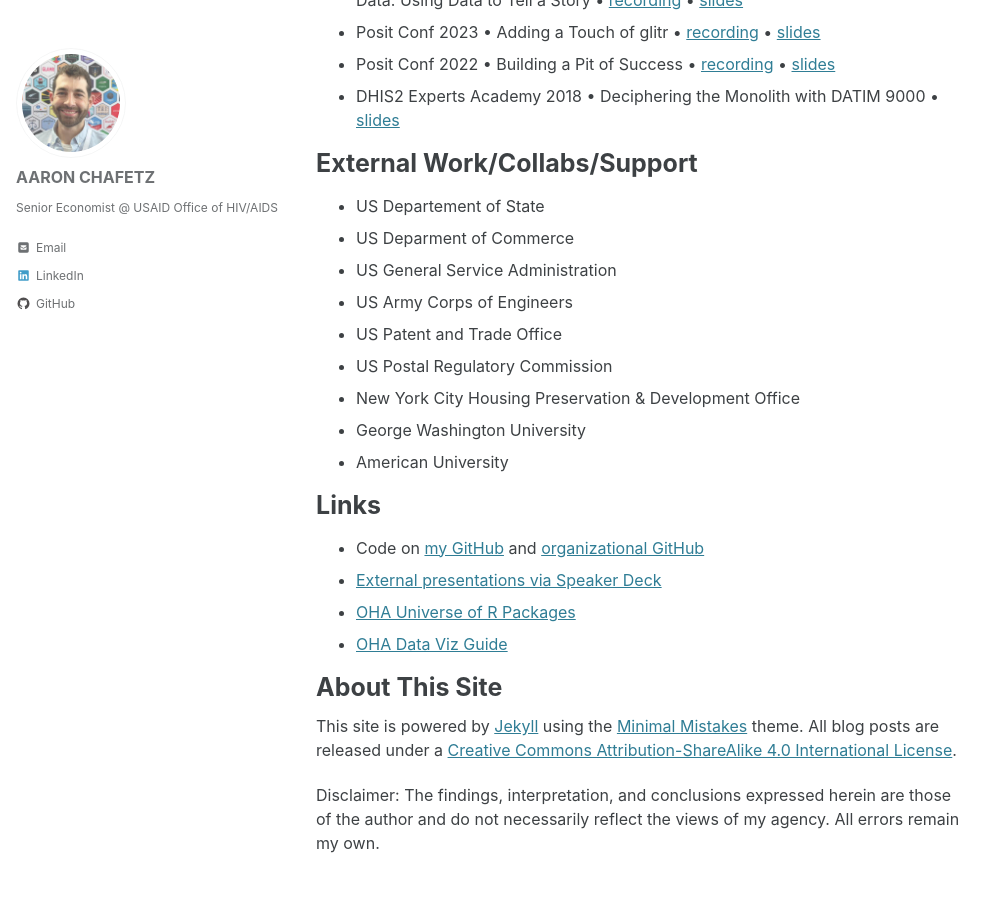
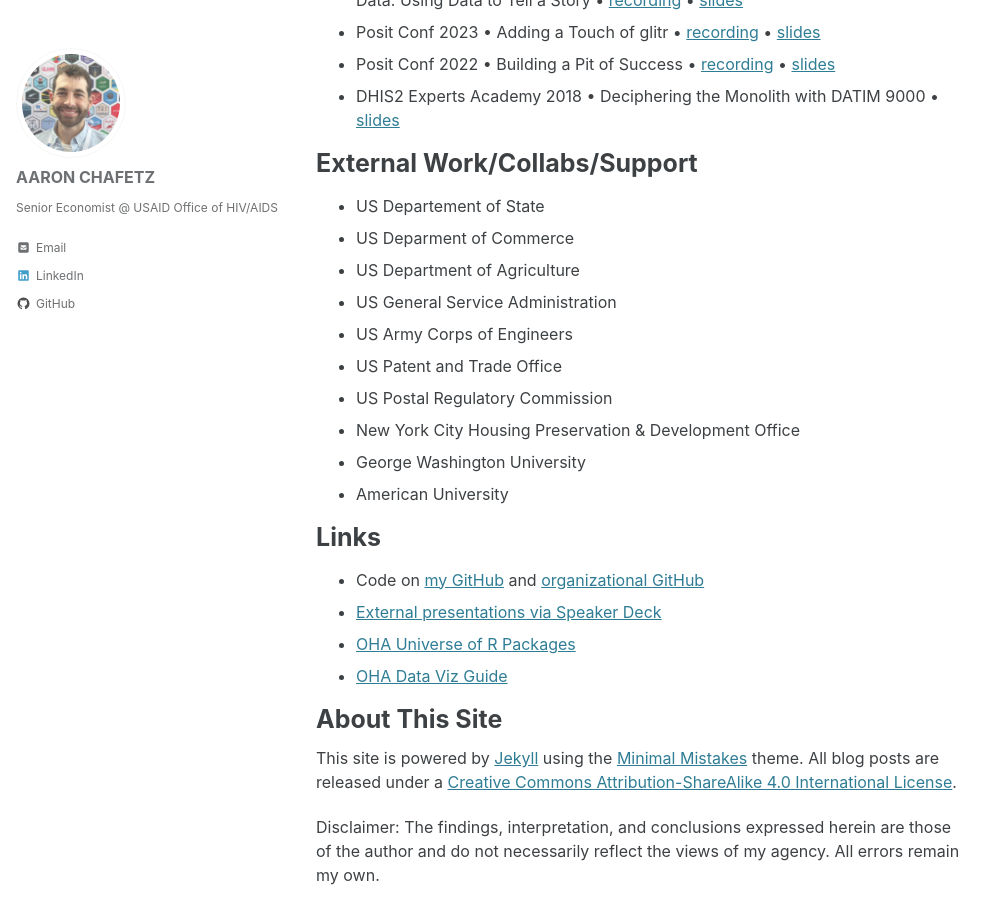
Before and after one commit to achafetz/achafetz.github.io, a Jekyll site: the page built from _pages/about.md, in a window 1280 px wide and 900 px high, scrolled down 1431 px. Shown: the whole window, without its empty margins (0-1004 px from the left). Built offline with Jekyll 4.4.1, drawn with Linux system fonts in a browser that asks for light colours; cached includes are drawn as plain includes.

Commit message:
Add usda

```diff
--- a/_pages/about.md
+++ b/_pages/about.md
@@ -40,6 +40,7 @@
 
 * US Departement of State
 * US Deparment of Commerce
+* US Department of Agriculture
 * US General Service Administration
 * US Army Corps of Engineers
 * US Patent and Trade Office
```
